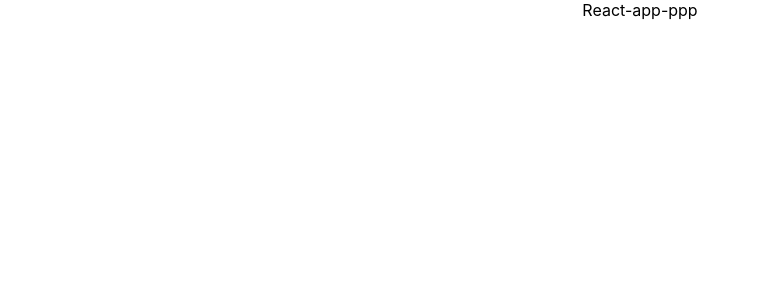
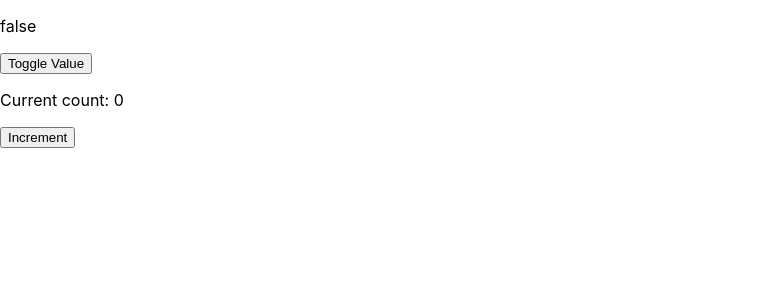
Before and after one commit to tarastm95/react-h-w, a React (Create React App) app: page / in a window 1280 px wide. Shown: the top 300 px of the page, without its empty margins (0-760 px from the left). Built offline with nearby package versions, Linux system fonts and the light colour scheme.

Commit message:
third-lesson homework React

```diff
--- a/src/App.css
+++ b/src/App.css
@@ -1,38 +1,5 @@
-.App {
-  text-align: center;
+.user {
+  border: 1px solid darkred;
+  margin: 20px;
+  padding: 20px;
 }
-
-.App-logo {
-  height: 40vmin;
-  pointer-events: none;
-}
-
-@media (prefers-reduced-motion: no-preference) {
-  .App-logo {
-    animation: App-logo-spin infinite 20s linear;
-  }
-}
-
-.App-header {
-  background-color: #282c34;
-  min-height: 100vh;
-  display: flex;
-  flex-direction: column;
-  align-items: center;
-  justify-content: center;
-  font-size: calc(10px + 2vmin);
-  color: white;
-}
-
-.App-link {
-  color: #61dafb;
-}
-
-@keyframes App-logo-spin {
-  from {
-    transform: rotate(0deg);
-  }
-  to {
-    transform: rotate(360deg);
-  }
-}
--- a/src/App.tsx
+++ b/src/App.tsx
@@ -1,12 +1,15 @@
 import React from 'react';
-import './App.css';
+import InputComponent from './components/InputComponent';
+import UsePreviousComponent from './components/usePreviousComponent';
 
-function App() {
-  return (
-    <div className="App">
-     React-app-ppp
-    </div>
-  );
-}
+
+const App: React.FC = () => {
+    return (
+        <div>
+            <InputComponent />
+            <UsePreviousComponent />
+        </div>
+    );
+};
 
 export default App;
--- /dev/null
+++ b/src/components/InputComponent.tsx
@@ -0,0 +1,15 @@
+import React from 'react';
+import useToggle from '../hooks/useToggle';
+
+const InputComponent: React.FC = () => {
+    const [value, toggleValue] = useToggle();
+
+    return (
+        <div>
+            <p>{value ? 'true' : 'false'}</p>
+            <button onClick={toggleValue}>Toggle Value</button>
+        </div>
+    );
+};
+
+export default InputComponent;
--- /dev/null
+++ b/src/components/usePreviousComponent.tsx
@@ -0,0 +1,20 @@
+import { useState, useEffect } from 'react';
+import usePrevious from '../hooks/usePrevious';
+
+const UsePreviousComponent: React.FC = () => {
+    const [count, setCount] = useState(0);
+    const previousCount = usePrevious(count);
+
+    useEffect(() => {
+        console.log(`Попереднє значення: ${previousCount}`);
+    }, [count, previousCount]);
+
+    return (
+        <div>
+            <p>Current count: {count}</p>
+            <button onClick={() => setCount(count + 1)}>Increment</button>
+        </div>
+    );
+};
+
+export default UsePreviousComponent;
--- /dev/null
+++ b/src/hooks/usePrevious.tsx
@@ -0,0 +1,13 @@
+import { useRef, useEffect } from 'react';
+
+const usePrevious = (value:any) => {
+    const ref = useRef();
+
+    useEffect(() => {
+        ref.current = value;
+    }, [value]);
+
+    return ref.current;
+};
+
+export default usePrevious;
--- /dev/null
+++ b/src/hooks/useToggle.tsx
@@ -0,0 +1,13 @@
+import { useState } from 'react';
+
+const useToggle = (initialValue = false) => {
+    const [value, setValue] = useState(initialValue);
+
+    const toggleValue = () => {
+        setValue(prevValue => !prevValue);
+    };
+
+    return [value, toggleValue] as const;
+};
+
+export default useToggle;
```
